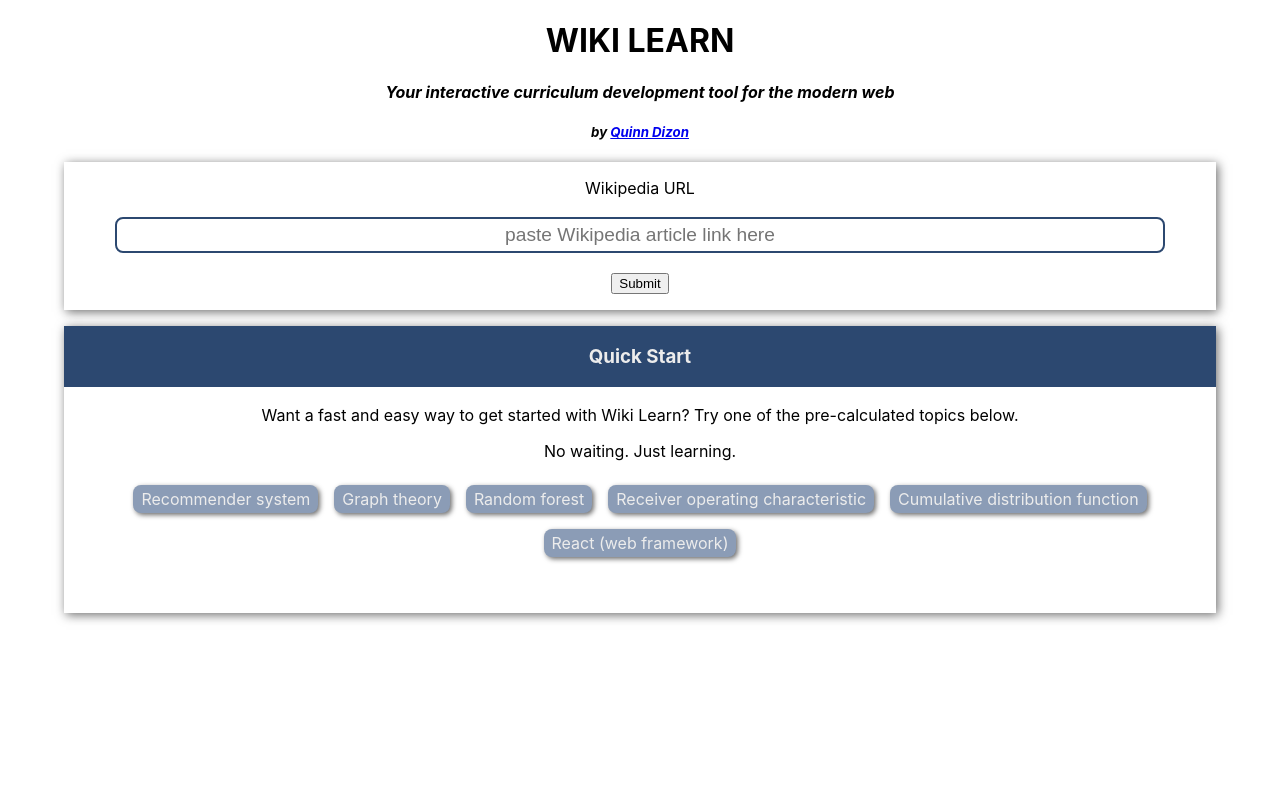
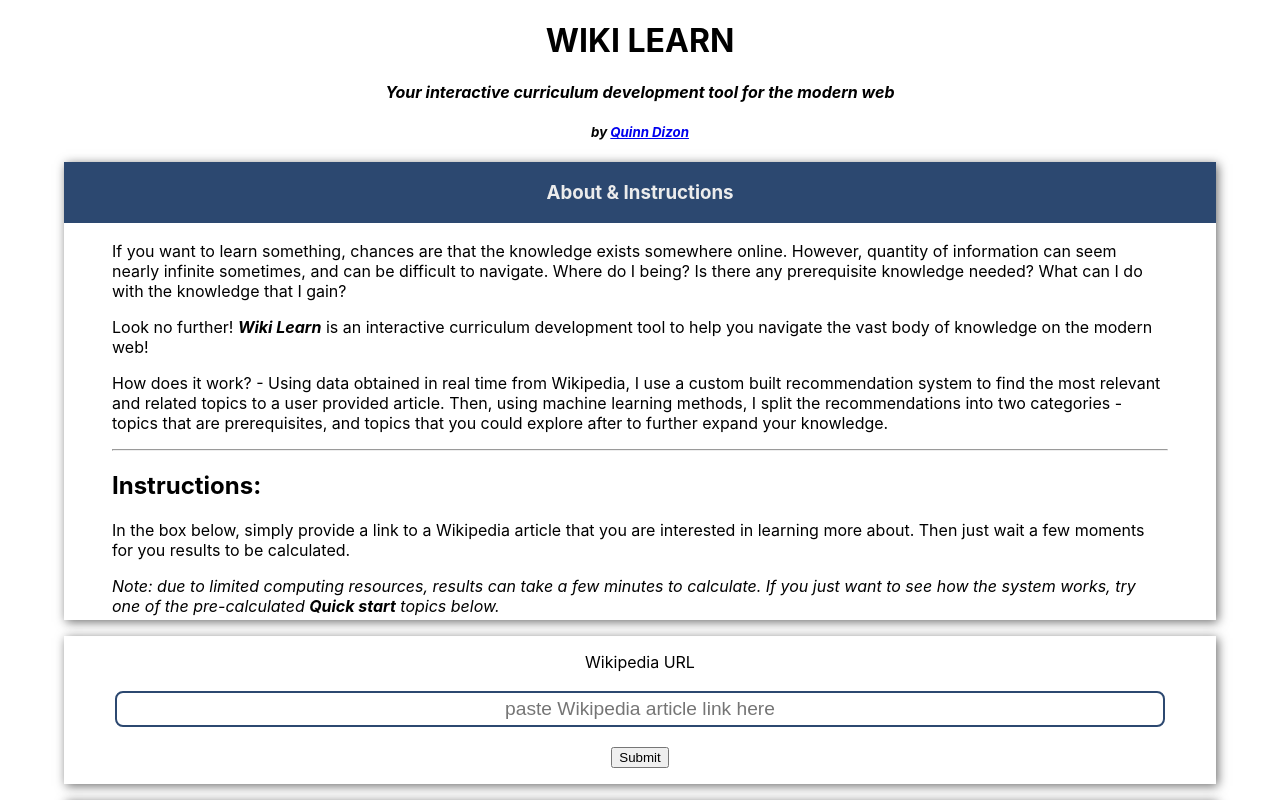
Before and after one commit to QED0711/wiki_learn_react, a React (Create React App) app: page / in a window 1280 px wide. Shown: the top 800 px of the page. Built offline with nearby package versions, Linux system fonts and the light colour scheme.

Commit message:
started on introduction and instructions.

```diff
--- a/src/App.css
+++ b/src/App.css
@@ -27,6 +27,26 @@
     font-size: 0.7em;
   }
 }
+
+
+
+
+
+
+
+.instructions-container{
+  width: 90%;
+  max-width: 1300px;
+  margin: 1em auto;
+  box-shadow: 2px 2px 10px var(--shadow-dark);
+}
+
+.instructions-content{
+  text-align: left;
+  padding: 0 3em 0.25em;
+}
+
+
 
 
 
--- a/src/App.js
+++ b/src/App.js
@@ -6,6 +6,7 @@
 import SliderGroup from './components/SliderGroup';
 import PreCalculatedInterface from './components/PreCalculatedInterface';
 import Header from './components/Header';
+import Instructions from './components/Instructions';
 
 console.log(process.env)
 
@@ -41,7 +42,7 @@
   return (
     <div className="App">
       <Header />
-
+      <Instructions />
       <EntryInput
         setRecommendations={setRecommendations}
         setLoading={setLoading}
--- /dev/null
+++ b/src/components/Instructions.js
@@ -0,0 +1,36 @@
+import React from 'react';
+
+const Instructions = () => {
+
+    return (
+        <div className="instructions-container">
+            <h3 className="section-heading">About & Instructions</h3>
+            <div className="instructions-content">
+                <p>
+                    If you want to learn something, chances are that the knowledge exists somewhere online. However, quantity of information can seem nearly infinite sometimes, and can be difficult to navigate. Where do I being? Is there any prerequisite knowledge needed? What can I do with the knowledge that I gain?
+                </p>
+
+                <p>
+                    Look no further! <strong><em>Wiki Learn</em></strong> is an interactive curriculum development tool to help you navigate the vast body of knowledge on the modern web!
+                </p>
+
+                <p>
+                    How does it work? - Using data obtained in real time from Wikipedia, I use a custom built recommendation system to find the most relevant and related topics to a user provided article. Then, using machine learning methods, I split the recommendations into two categories - topics that are prerequisites, and topics that you could explore after to further expand your knowledge.
+                </p>
+
+                <hr/>
+
+                <h2>Instructions:</h2>
+
+                <p>
+                    In the box below, simply provide a link to a Wikipedia article that you are interested in learning more about. Then just wait a few moments for you results to be calculated.
+                </p>
+
+                <em>Note: due to limited computing resources, results can take a few minutes to calculate. If you just want to see how the system works, try one of the pre-calculated <strong>Quick start</strong> topics below.</em>
+            </div>
+        </div>
+    )
+
+}
+
+export default Instructions;
```
